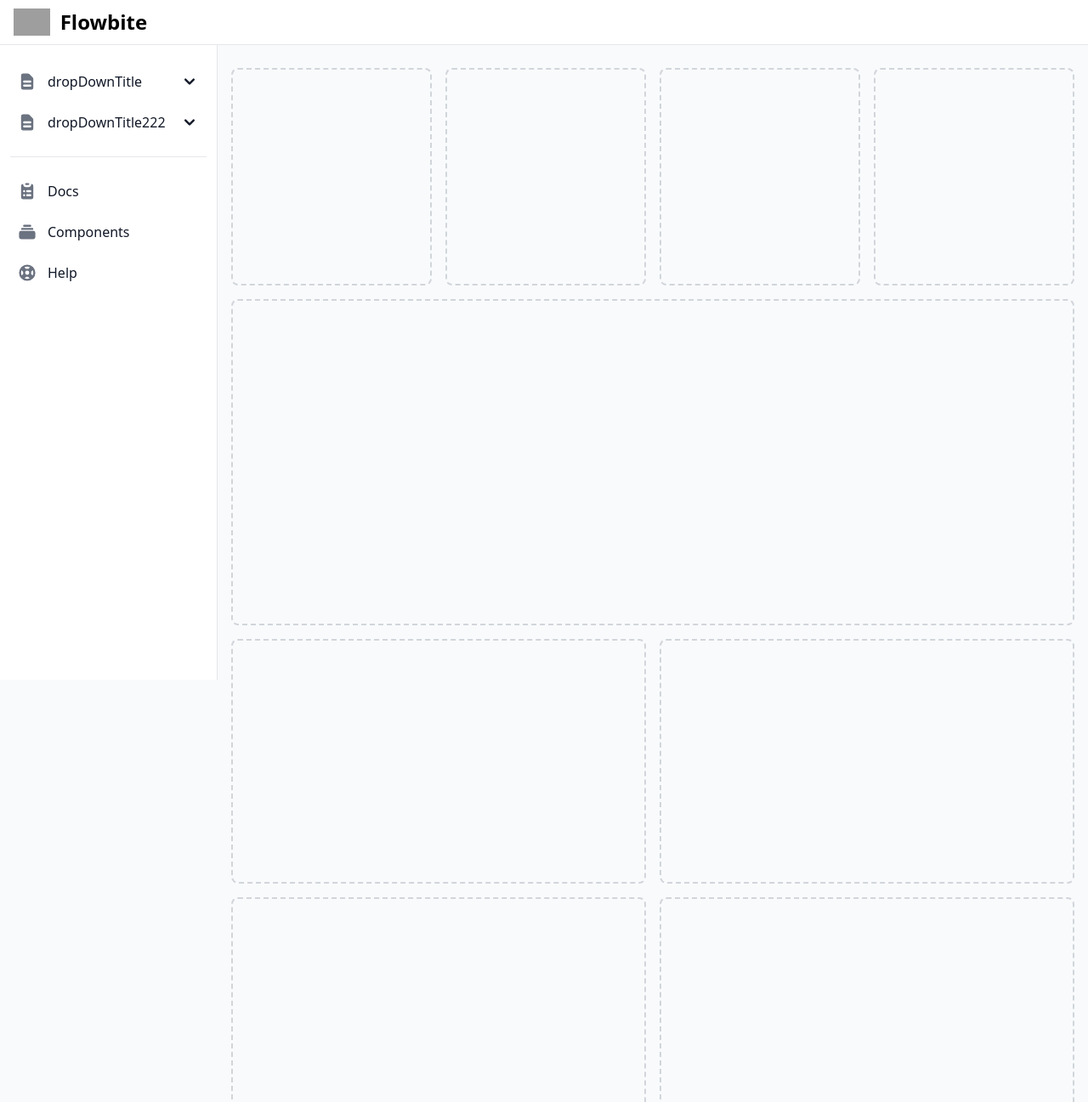
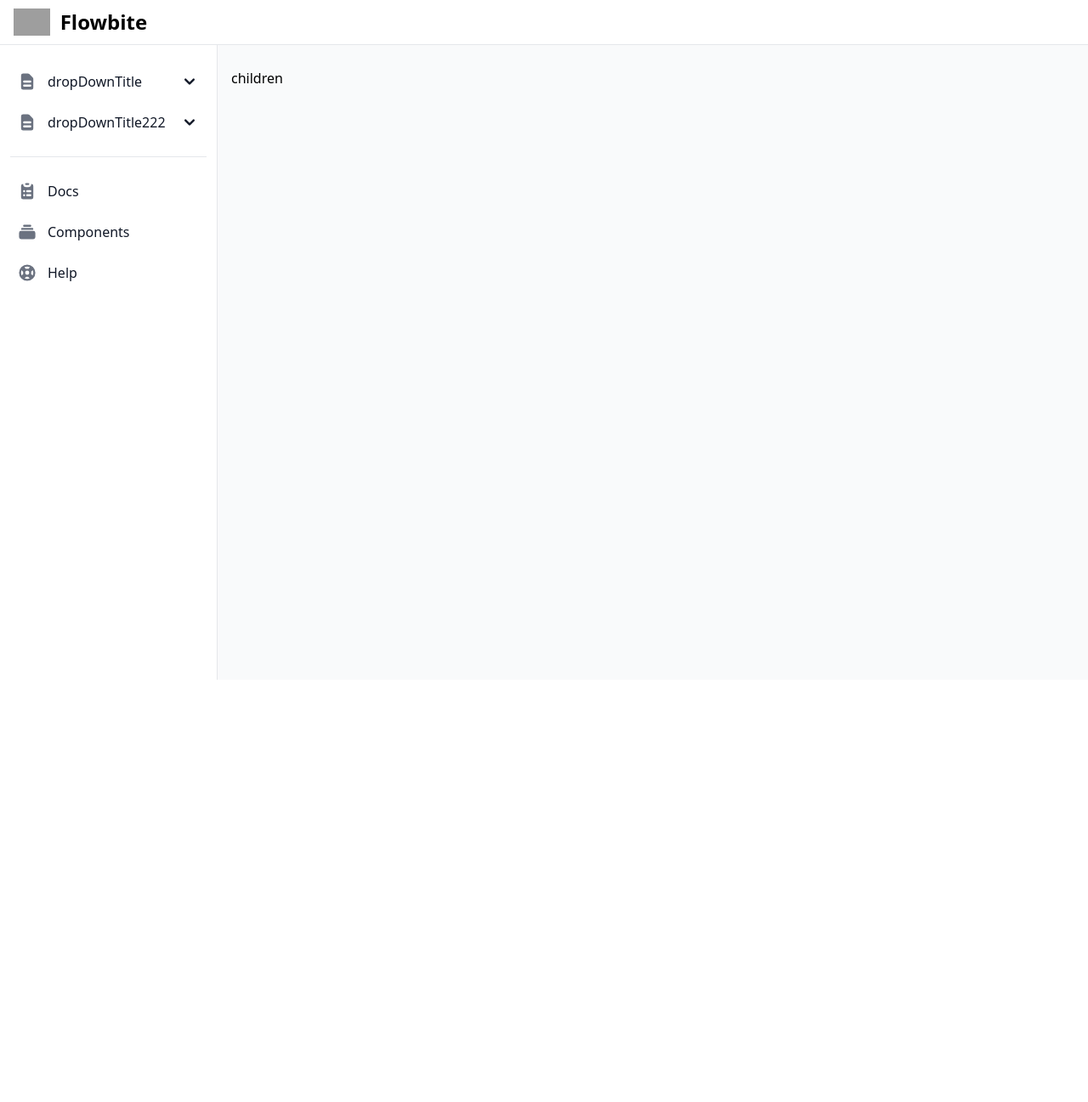
Before and after one commit to TheFasWalker/LaravelReactFront, a React (Vite) app: page / in a window 1280 px wide. Shown: the top 1297 px of the page at 85% size. After the commit the page ends 800 px from the top, so only its background shows below. Built offline with nearby package versions, Linux system fonts and the light colour scheme; grey boxes are pictures that could not be loaded.

Commit message:
feat: refactor  header+ sidebar for layout

```diff
--- a/src/app/App.tsx
+++ b/src/app/App.tsx
@@ -1,67 +1,13 @@
-import { Aside } from "../shared/Aside";
-import { Header } from "../shared/Header";
+import { Mainlayout } from "../shared/ui/layout/MainLayoyt";
 
 
 
 function App() {
   return (
-    <div className="antialiased bg-gray-50 dark:bg-gray-900">
-   <Header/>
 
-<Aside/>
-
-
-    <main className="p-4 md:ml-64 h-auto pt-20">
-      <div className="grid grid-cols-1 sm:grid-cols-2 lg:grid-cols-4 gap-4 mb-4">
-        <div
-          className="border-2 border-dashed border-gray-300 rounded-lg dark:border-gray-600 h-32 md:h-64"
-        ></div>
-        <div
-          className="border-2 border-dashed rounded-lg border-gray-300 dark:border-gray-600 h-32 md:h-64"
-        ></div>
-        <div
-          className="border-2 border-dashed rounded-lg border-gray-300 dark:border-gray-600 h-32 md:h-64"
-        ></div>
-        <div
-          className="border-2 border-dashed rounded-lg border-gray-300 dark:border-gray-600 h-32 md:h-64"
-        ></div>
-      </div>
-      <div
-        className="border-2 border-dashed rounded-lg border-gray-300 dark:border-gray-600 h-96 mb-4"
-      ></div>
-      <div className="grid grid-cols-2 gap-4 mb-4">
-        <div
-          className="border-2 border-dashed rounded-lg border-gray-300 dark:border-gray-600 h-48 md:h-72"
-        ></div>
-        <div
-          className="border-2 border-dashed rounded-lg border-gray-300 dark:border-gray-600 h-48 md:h-72"
-        ></div>
-        <div
-          className="border-2 border-dashed rounded-lg border-gray-300 dark:border-gray-600 h-48 md:h-72"
-        ></div>
-        <div
-          className="border-2 border-dashed rounded-lg border-gray-300 dark:border-gray-600 h-48 md:h-72"
-        ></div>
-      </div>
-      <div
-        className="border-2 border-dashed rounded-lg border-gray-300 dark:border-gray-600 h-96 mb-4"
-      ></div>
-      <div className="grid grid-cols-2 gap-4">
-        <div
-          className="border-2 border-dashed rounded-lg border-gray-300 dark:border-gray-600 h-48 md:h-72"
-        ></div>
-        <div
-          className="border-2 border-dashed rounded-lg border-gray-300 dark:border-gray-600 h-48 md:h-72"
-        ></div>
-        <div
-          className="border-2 border-dashed rounded-lg border-gray-300 dark:border-gray-600 h-48 md:h-72"
-        ></div>
-        <div
-          className="border-2 border-dashed rounded-lg border-gray-300 dark:border-gray-600 h-48 md:h-72"
-        ></div>
-      </div>
-    </main>
-  </div>
+    <Mainlayout>
+      children
+    </Mainlayout>
   );
 }
 
--- /dev/null
+++ b/src/shared/ui/layout/MainLayoyt.tsx
@@ -0,0 +1,19 @@
+import { FC, ReactNode } from "react";
+import { Aside } from "../../Aside";
+import { Header } from "../../Header";
+
+interface MainLayputProps {
+  children: ReactNode;
+}
+
+export const Mainlayout: FC<MainLayputProps> = ({ children }) => {
+  return (
+    <div className="antialiased bg-gray-50 dark:bg-gray-900">
+      <Header />
+
+      <Aside />
+
+      <main className="p-4 md:ml-64 h-[100vh] pt-20">{children}</main>
+    </div>
+  );
+};
--- /dev/null
+++ b/src/shared/ui/layout/PopupLayout.tsx
@@ -0,0 +1,18 @@
+export const PopupLayout = () => {
+
+    return (
+        <div id="info-popup"  className="hidden overflow-y-auto overflow-x-hidden fixed top-0 right-0 left-0 z-50 w-full md:inset-0 h-modal md:h-full">
+  <div className="relative p-4 w-full max-w-lg h-full md:h-auto">
+      <div className="relative p-4 bg-white rounded-lg shadow dark:bg-gray-800 md:p-8">
+          <div className="mb-4 text-sm font-light text-gray-500 dark:text-gray-400">
+              <h3 className="mb-3 text-2xl font-bold text-gray-900 dark:text-white">Privacy info</h3>
+              <p>
+                  The backup created with this export functionnality may contain some sensitive data. We suggest you to save this archive in a securised location.
+              </p>
+          </div>
+
+      </div>
+  </div>
+</div>
+    )
+}
```
